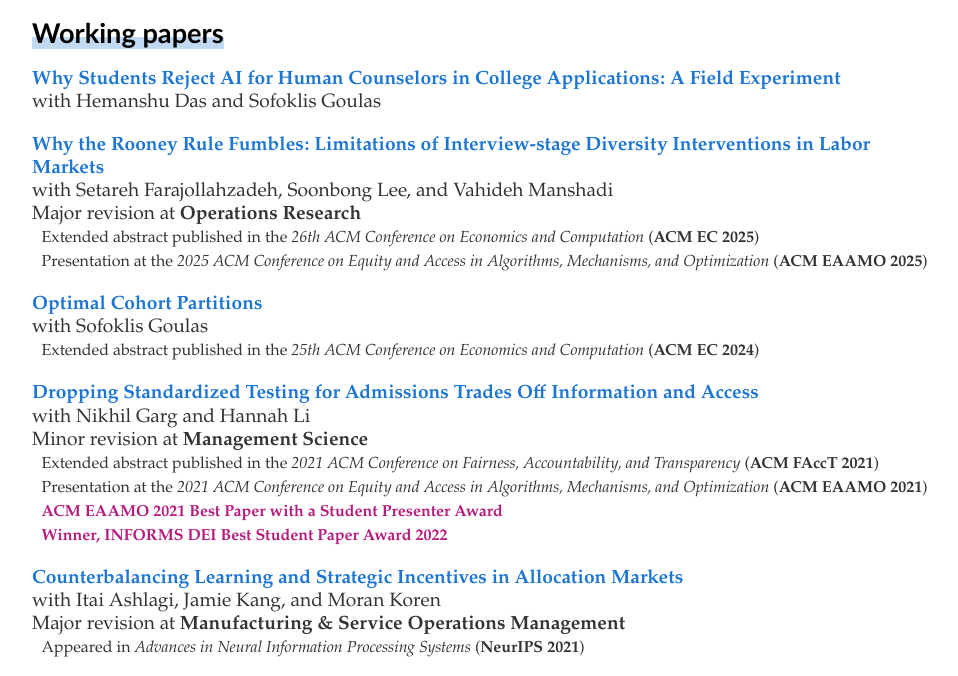
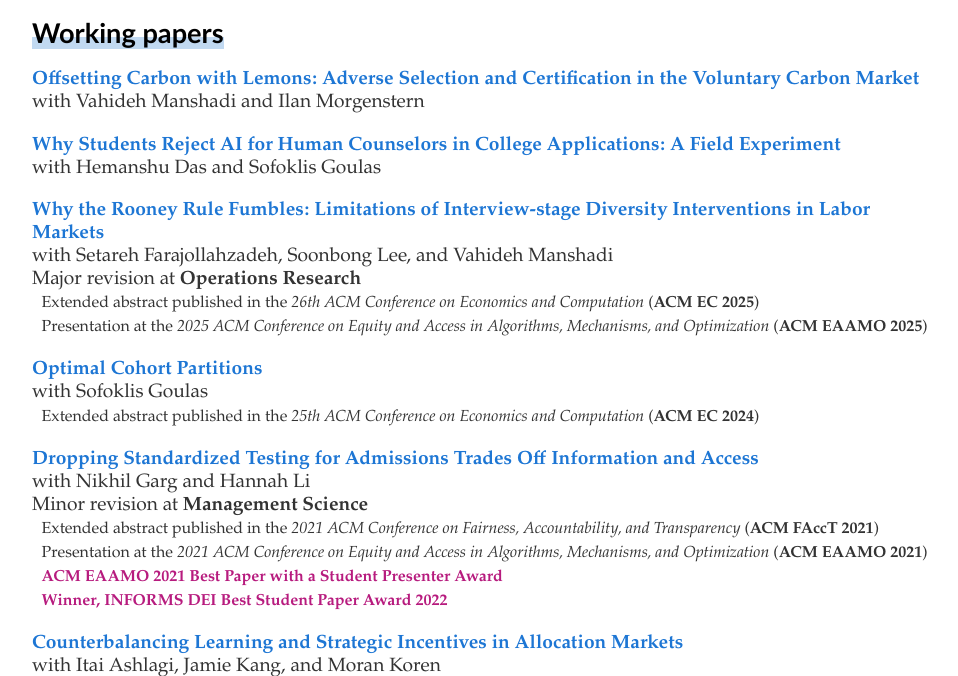
Before and after one commit to faidramonachou/faidramonachou.github.io, a plain HTML site: page research.html in a window 1280 px wide. Shown: the part 108-784 px from the top of the page, without its empty margins (160-1118 px from the left). Drawn offline with Linux system fonts and the light colour scheme.

Commit message:
Update research.html with new WP on VCM

```diff
--- a/research.html
+++ b/research.html
@@ -83,6 +83,11 @@ font-size: 1em;
 </style>
 
 <p><h3>Working papers</h3></p>
+
+<p><a href="https://papers.ssrn.com/sol3/papers.cfm?abstract_id=5792202"><b>Offsetting Carbon with Lemons: Adverse Selection and Certification in the Voluntary Carbon Market</b></a>
+<br>
+with Vahideh Manshadi and Ilan Morgenstern
+</p>
 
 <p><a href="https://papers.ssrn.com/sol3/papers.cfm?abstract_id=5282793"><b>Why Students Reject AI for Human Counselors in College Applications: A Field Experiment</b></a>
 <br>
```
